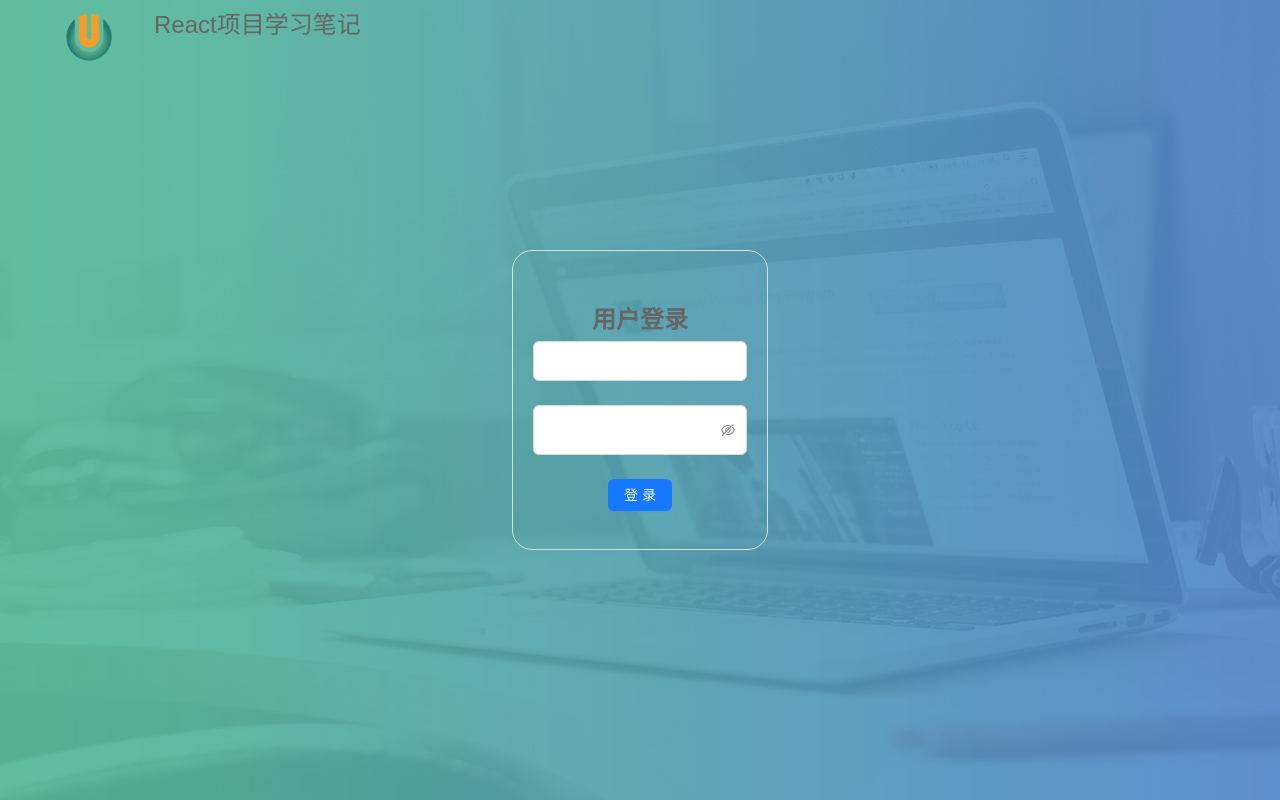
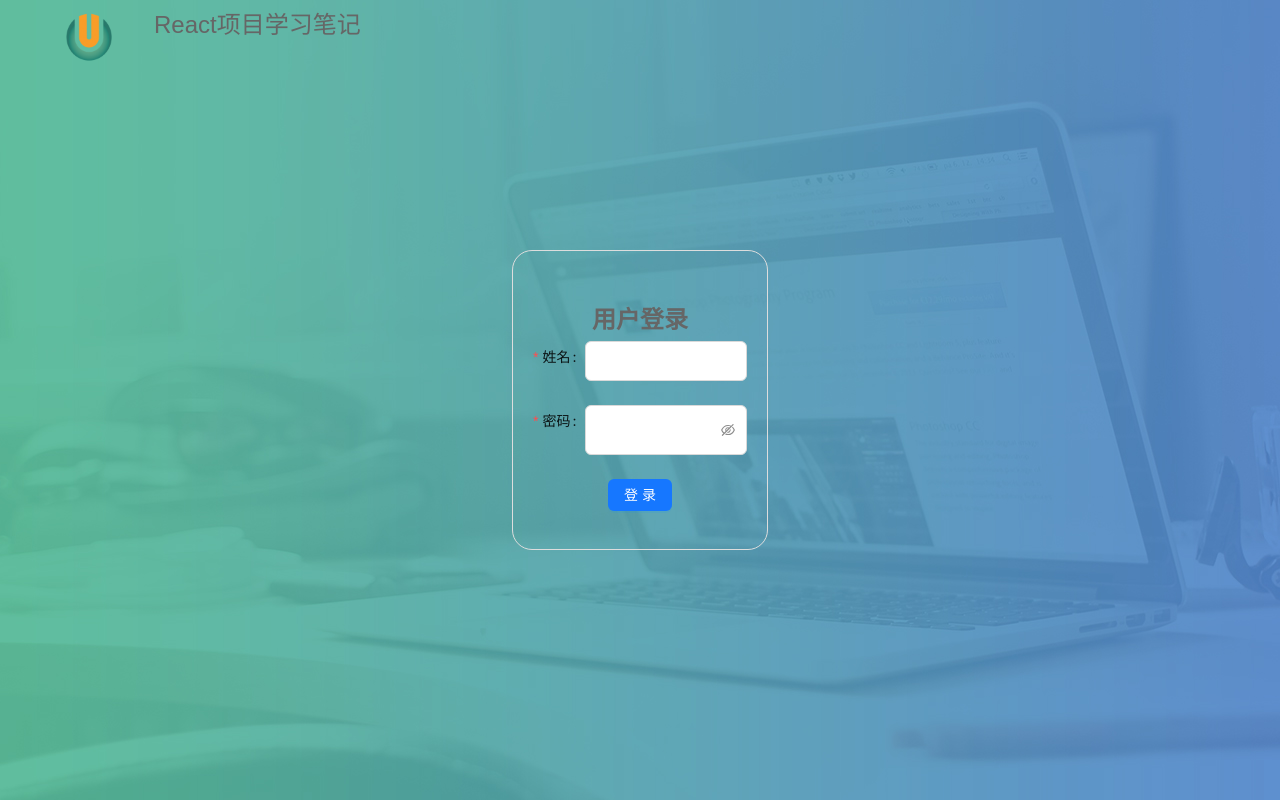
Before and after one commit to bigdataOrfrontEnd/qiankun-test2, a React (Create React App) app: page /loginnew in a window 1280 px wide. Built offline with nearby package versions, Linux system fonts and the light colour scheme.

Commit message:
使用课程代理请求成功

```diff
--- a/config-overrides.js
+++ b/config-overrides.js
@@ -19,8 +19,9 @@ module.exports = {
       "Access-Control-Allow-Origin": "*",
     };
     config.proxy = {
-      api: {
-        target: "http://localhost:5000",
+      "/api": {
+        target: "http://localhost:5000/",
+        changeOrigin: true,
       },
     };
     config.historyApiFallback = true;
--- a/package.json
+++ b/package.json
@@ -11,6 +11,7 @@
     "antd-mobile": "^5.29.0",
     "axios": "^1.3.5",
     "echarts": "^4.8.0",
+    "http-proxy-middleware": "^2.0.6",
     "react": "^18.2.0",
     "react-app-rewired": "^2.2.1",
     "react-dom": "^18.2.0",
@@ -34,6 +35,7 @@
       "__webpack_public_path__": true
     }
   },
+  "proxy": "http://localhost:5000/",
   "browserslist": {
     "production": [
       ">0.2%",
--- a/src/api/AdminClic/ajax.js
+++ b/src/api/AdminClic/ajax.js
@@ -1,15 +1,15 @@
 // 能发送ajax请求的函数模块
 // 包装axios
-import { Axios } from "axios";
+import axios from "axios";
 import { message } from "antd";
 
 export default function ajax(url, data = {}, method = "GET") {
   return new Promise(function (resolve, reject) {
     let promise;
     if (method === "GET") {
-      promise = Axios.get(url, { params: data });
+      promise = axios.get(url, { params: data });
     } else {
-      promise = Axios.post(url, data);
+      promise = axios.post(url, data);
     }
     promise
       .then((response) => {
--- a/src/pages/Login/LoginNew.js
+++ b/src/pages/Login/LoginNew.js
@@ -1,7 +1,13 @@
 import React, { Component } from "react";
 import "./LoginNew.scss";
-import { Button, Checkbox, Form, Input } from "antd";
+import { Button, Form, Input } from "antd";
+import { reqLogin } from "@/api/AdminClic/login";
 export default class LoginNew extends Component {
+  onFinish = (values) => {
+    const { username, password } = values;
+
+    reqLogin(username, password);
+  };
   render() {
     return (
       <div className="login">
@@ -14,11 +20,29 @@ export default class LoginNew extends Component {
         </div>
         <div className="login-content">
           <h2>用户登录</h2>
-          <Form>
-            <Form.Item>
+          <Form onFinish={this.onFinish}>
+            <Form.Item
+              label="姓名"
+              name="username"
+              rules={[
+                {
+                  required: true,
+                  message: "请输入名字",
+                },
+              ]}
+            >
               <Input />
             </Form.Item>
-            <Form.Item>
+            <Form.Item
+              label="密码"
+              name="password"
+              rules={[
+                {
+                  required: true,
+                  message: "请输入密码",
+                },
+              ]}
+            >
               <Input.Password />
             </Form.Item>
             <Button type="primary" htmlType="submit">
```
Also changed, not shown: 2 other files (tests, documents, lock files or other folders).
